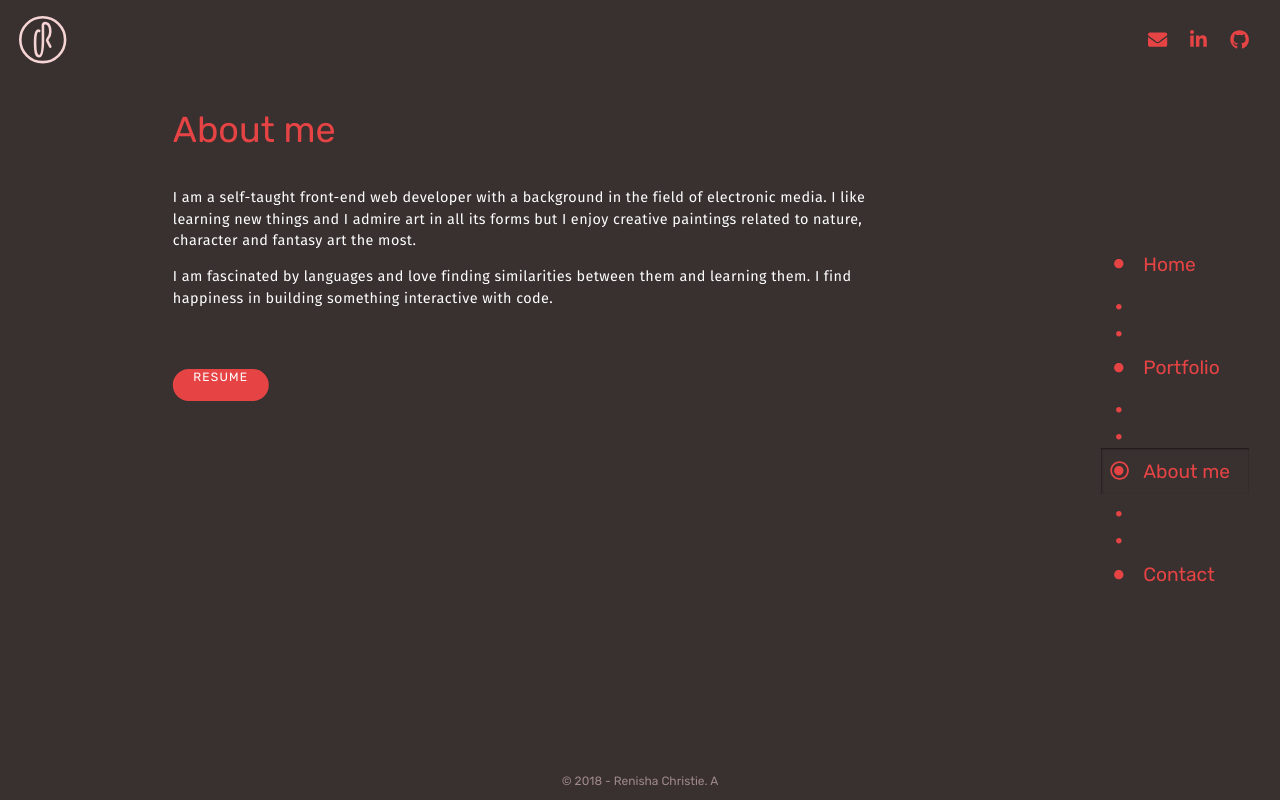
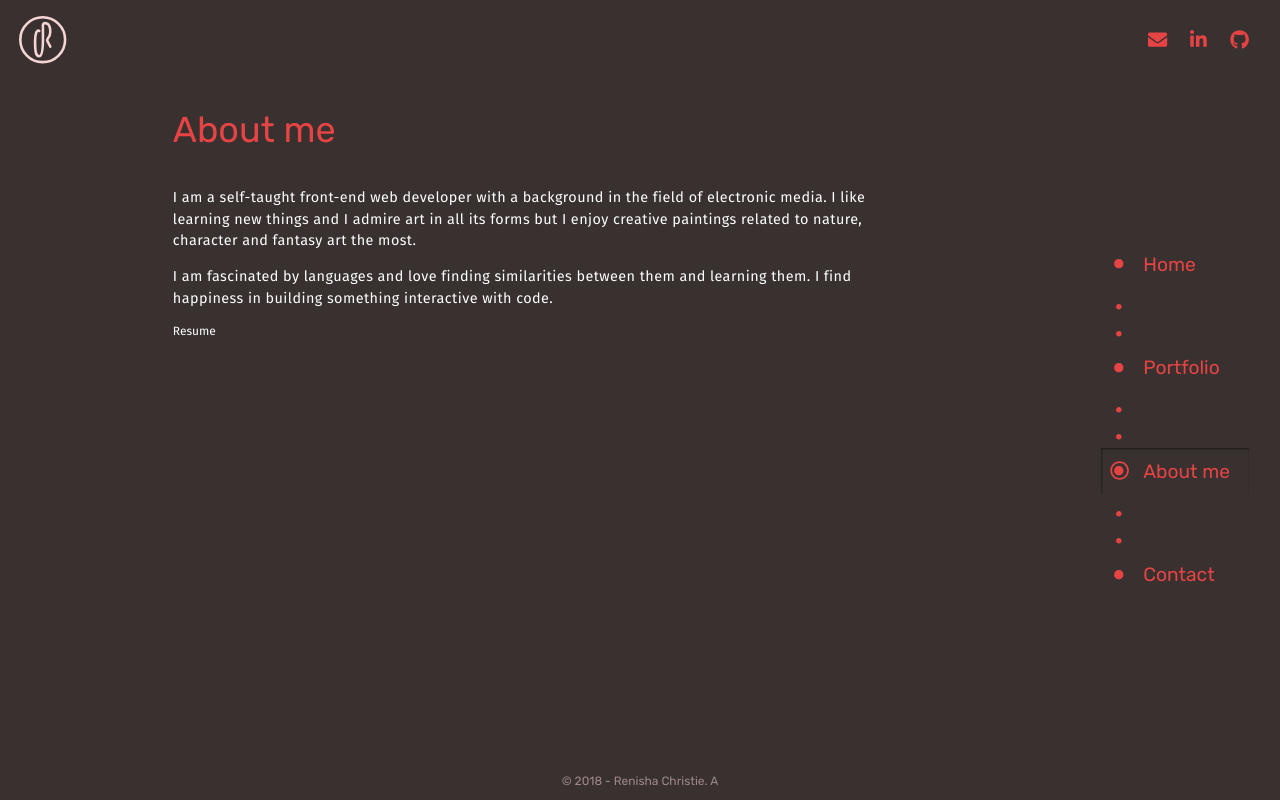
Before and after one commit to crisner/my-portfolio, a React (Create React App) app: page /about in a window 1280 px wide. Built offline with nearby package versions, Linux system fonts and the light colour scheme.

Commit message:
Remove nested button from anchor tag

```diff
--- a/src/components/About.js
+++ b/src/components/About.js
@@ -12,13 +12,14 @@ function About() {
             <p tabIndex="0" className={styles.text}>I am fascinated by languages and love finding similarities between them and learning
             them. I find happiness in building something
             interactive with code.</p>
-            <div className={styles.button}>
-                <a href="https://drive.google.com/open?id=1433_w5W7dJQkfkutujLcXV4rKWu21eeJ"
+            <div className={styles.button + styles.pill}>
+                <a className={styles.buttonLink}
+                role="button"
+                title="Download my resume"
+                href="https://drive.google.com/open?id=1433_w5W7dJQkfkutujLcXV4rKWu21eeJ"
                 rel="noopener noreferrer"
-                target="_blank">
-                    <Pill styles={styles.pill} title="Download my resume" text="Resume" />
+                target="_blank">Resume
                 </a>
-                {/* <Pill styles={styles.pill} title="Read my blog" text="Blog" /> */}
             </div>
         </div>
     );
--- a/src/components/About.module.css
+++ b/src/components/About.module.css
@@ -10,6 +10,10 @@
 .button {
     display: flex;
     margin-top: 4em;
+}
+
+.buttonLink {
+    color: white !important;
 }
 
 .pill {
```
